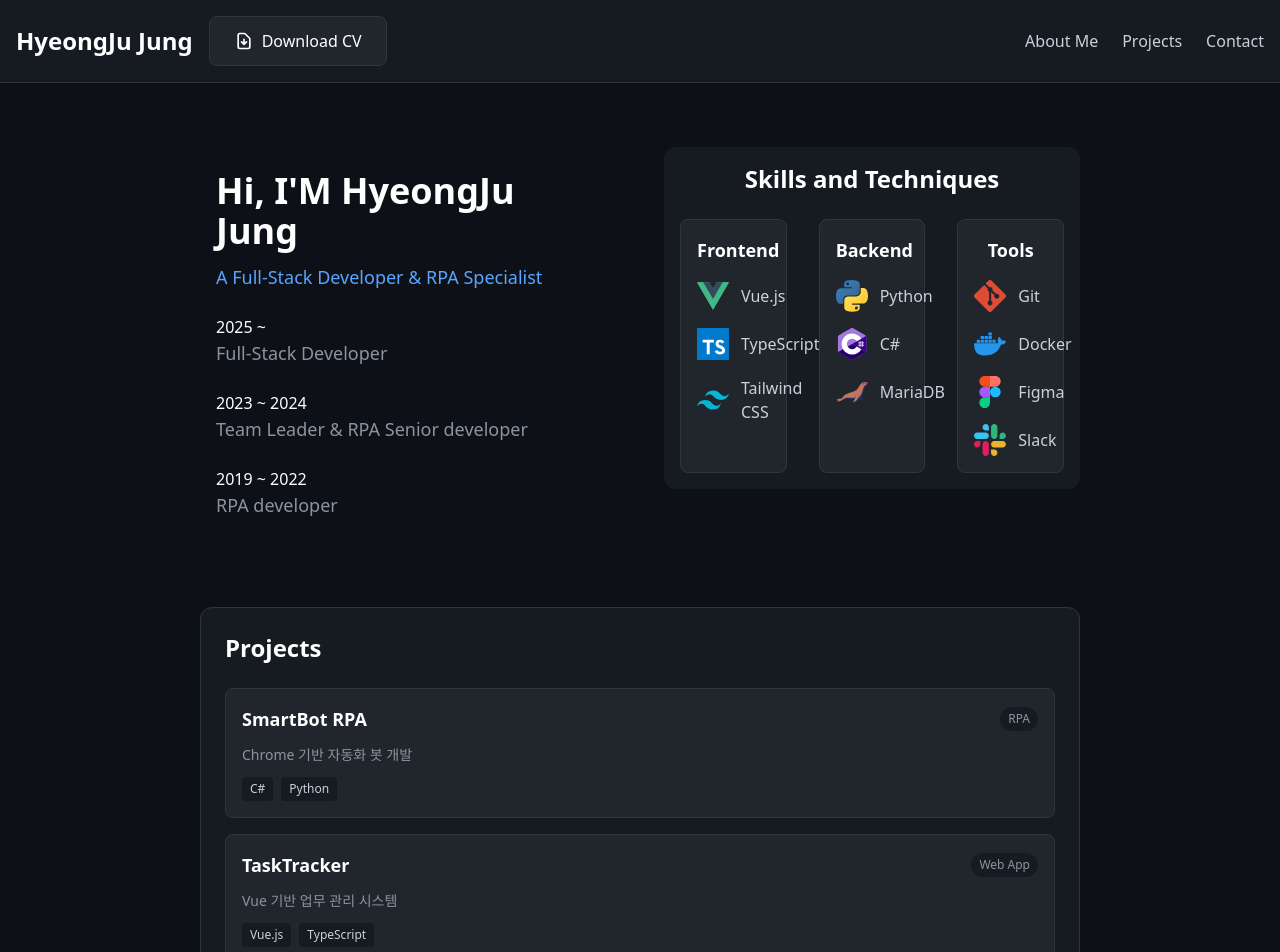
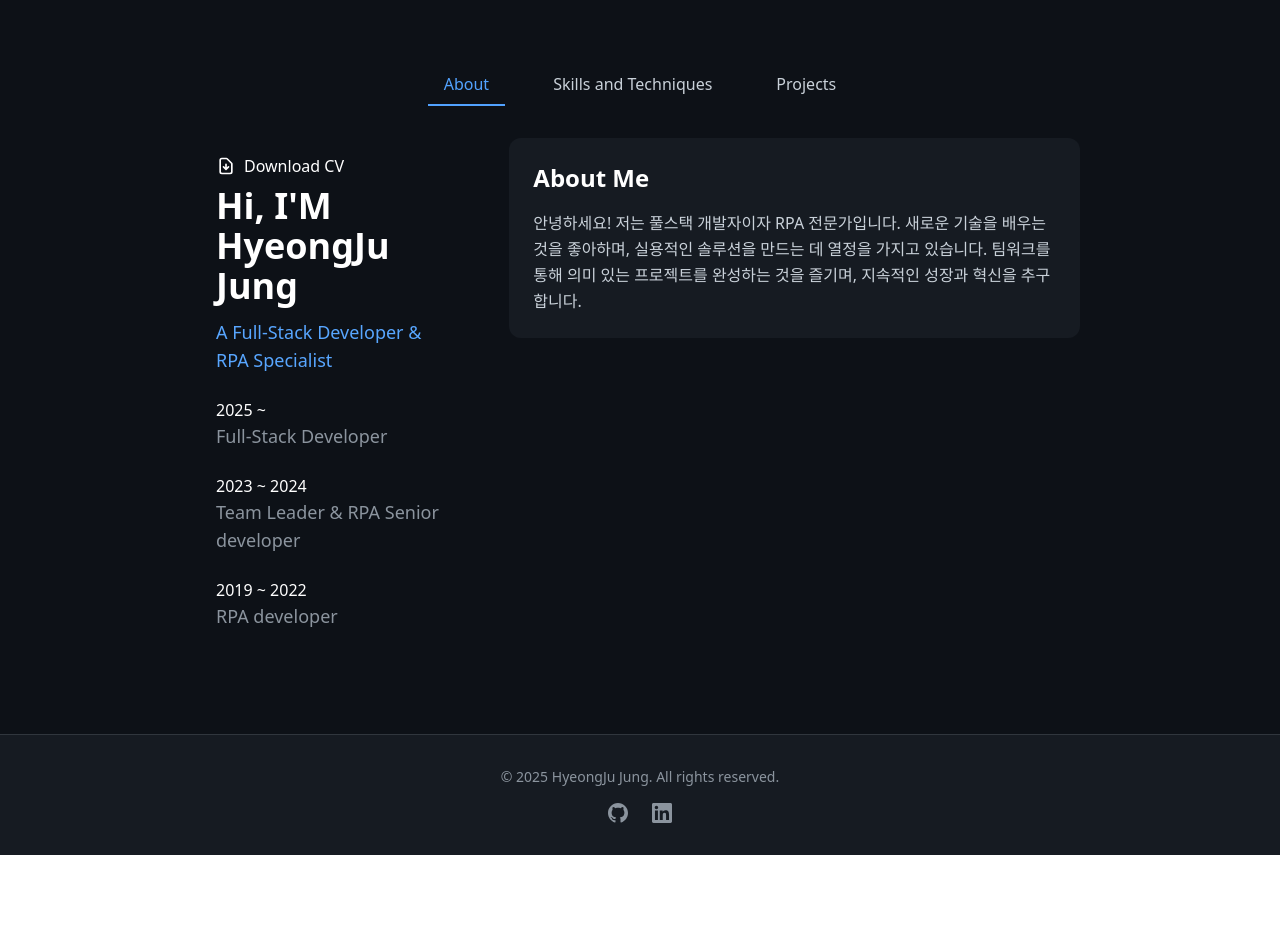
Before and after one commit to Noeul-J/portfolio, a Vue app in the folder frontend/: page /home in a window 1280 px wide. Shown: the top 952 px of the page. After the commit the page ends 855 px from the top, so only its background shows below. Built offline with nearby package versions, Linux system fonts and the light colour scheme.

Commit message:
menu 표시 개선

```diff
--- a/frontend/src/components/Header.vue
+++ b/frontend/src/components/Header.vue
@@ -1,7 +1,7 @@
 <template>
   <header class="p-4 flex justify-between items-center bg-[#161b22] border-b border-[#30363d]">
     <div class="flex items-center gap-4">
-      <h1 class="text-2xl font-bold text-white">HyeongJu Jung</h1>
+      <h1 class="text-2xl font-bold text-white"></h1>
       <button class="bg-[#21262d] hover:bg-[#30363d] text-white px-6 py-3 rounded-lg border border-[#30363d] transition-colors flex items-center gap-2">
         <svg class="w-5 h-5" fill="none" stroke="currentColor" viewBox="0 0 24 24">
           <path stroke-linecap="round" stroke-linejoin="round" stroke-width="2" d="M12 10v6m0 0l-3-3m3 3l3-3m2 8H7a2 2 0 01-2-2V5a2 2 0 012-2h5.586a1 1 0 01.707.293l5.414 5.414a1 1 0 01.293.707V19a2 2 0 01-2 2z"></path>
--- a/frontend/src/components/Introduce.vue
+++ b/frontend/src/components/Introduce.vue
@@ -13,6 +13,12 @@ const particlesOptions = {
 
 <template>
   <section class="border-[#30363d] p-4 max-w-4xl mx-auto relative">
+    <button class="transition-colors flex items-center gap-2">
+      <svg class="w-5 h-5" fill="none" stroke="currentColor" viewBox="0 0 24 24">
+        <path stroke-linecap="round" stroke-linejoin="round" stroke-width="2" d="M12 10v6m0 0l-3-3m3 3l3-3m2 8H7a2 2 0 01-2-2V5a2 2 0 012-2h5.586a1 1 0 01.707.293l5.414 5.414a1 1 0 01.293.707V19a2 2 0 01-2 2z"></path>
+      </svg>
+      Download CV
+    </button>
     <div class="text-left pt-2">
       <h1 class="text-3xl lg:text-4xl font-bold text-white mb-3">
         Hi, I'M HyeongJu Jung
--- a/frontend/src/components/ProjectSummary.vue
+++ b/frontend/src/components/ProjectSummary.vue
@@ -1,29 +1,68 @@
+<script setup lang="ts">
+interface Project {
+  title: string;
+  category: string;
+  description: string;
+  technologies: string[];
+}
+
+const contents: Project[] = [
+  {
+    title: "RPA Bot",
+    category: "Microsoft App",
+    description: "C#기반의 RPA 봇 기능 개발",
+    technologies: ["C#", "Javascript", "NativeMessage"]
+  },
+  {
+    title: "Worktro UI 개선",
+    category: "UI/UX 개선",
+    description: "Vue2 -> Vue3 마이그레이션",
+    technologies: ["Vue.js", "typescript", "Java"]
+  },
+  {
+    title: "TaskTracker",
+    category: "Web App",
+    description: "Vue 기반 업무 관리 시스템",
+    technologies: ["Vue.js", "TypeScript", "Node.js"]
+  },
+  {
+    title: "Data Analytics Dashboard",
+    category: "Data Visualization",
+    description: "실시간 데이터 분석 대시보드",
+    technologies: ["React", "D3.js", "Python"]
+  },
+  {
+    title: "Mobile Banking App",
+    category: "Mobile App",
+    description: "안전한 모바일 뱅킹 서비스",
+    technologies: ["React Native", "Firebase", "TypeScript"]
+  }
+]
+</script>
+
 <template>
   <section class="bg-[#161b22] rounded-xl border border-[#30363d] p-6">
     <h2 class="text-2xl font-bold text-white mb-6">Projects</h2>
 
     <div class="space-y-4">
-      <div class="bg-[#21262d] p-4 rounded-lg border border-[#30363d] hover:border-[#58a6ff] transition-colors">
+      <div
+        v-for="content in contents"
+        :key="content.title"
+        class="bg-[#21262d] p-4 rounded-lg border border-[#30363d] hover:border-[#58a6ff] transition-colors"
+      >
         <div class="flex items-center justify-between mb-3">
-          <h3 class="text-lg font-semibold text-white">SmartBot RPA</h3>
-          <span class="bg-[#161b22] text-[#8b949e] px-2 py-1 rounded-full text-xs">RPA</span>
+          <h3 class="text-lg font-semibold text-white">{{ content.title }}</h3>
+          <span class="bg-[#161b22] text-[#8b949e] px-2 py-1 rounded-full text-xs">{{ content.category }}</span>
         </div>
-        <p class="text-[#8b949e] text-sm mb-3">Chrome 기반 자동화 봇 개발</p>
-        <div class="flex gap-2">
-          <span class="bg-[#161b22] text-[#c9d1d9] px-2 py-1 rounded text-xs">C#</span>
-          <span class="bg-[#161b22] text-[#c9d1d9] px-2 py-1 rounded text-xs">Python</span>
-        </div>
-      </div>
-
-      <div class="bg-[#21262d] p-4 rounded-lg border border-[#30363d] hover:border-[#58a6ff] transition-colors">
-        <div class="flex items-center justify-between mb-3">
-          <h3 class="text-lg font-semibold text-white">TaskTracker</h3>
-          <span class="bg-[#161b22] text-[#8b949e] px-2 py-1 rounded-full text-xs">Web App</span>
-        </div>
-        <p class="text-[#8b949e] text-sm mb-3">Vue 기반 업무 관리 시스템</p>
-        <div class="flex gap-2">
-          <span class="bg-[#161b22] text-[#c9d1d9] px-2 py-1 rounded text-xs">Vue.js</span>
-          <span class="bg-[#161b22] text-[#c9d1d9] px-2 py-1 rounded text-xs">TypeScript</span>
+        <p class="text-[#8b949e] text-sm mb-3">{{ content.description }}</p>
+        <div class="flex gap-2 flex-wrap">
+          <span
+            v-for="tech in content.technologies"
+            :key="tech"
+            class="bg-[#161b22] text-[#c9d1d9] px-2 py-1 rounded text-xs"
+          >
+            {{ tech }}
+          </span>
         </div>
       </div>
     </div>
--- a/frontend/src/views/HomeView.vue
+++ b/frontend/src/views/HomeView.vue
@@ -4,29 +4,81 @@ import SkillSet from '../components/SkillSet.vue'
 import ProjectSummary from '../components/ProjectSummary.vue'
 import Introduce from '../components/Introduce.vue'
 import Footer from '../components/Footer.vue'
+import { ref } from 'vue'
 
+const activeMenu = ref('About')
+
+const showComponent = (menu: string) => {
+  activeMenu.value = menu
+}
 </script>
 
 <template>
   <div class="min-h-screen flex flex-col">
-    <Header />
-
     <div class="flex items-center justify-center">
       <div class="w-full max-w-8xl mx-auto px-50 py-16">
-        <div class="grid grid-cols-1 lg:grid-cols-2 gap-12">
-          <!-- Left Column: SkillSet -->
-          <div>
+        <!-- Navigation Menu -->
+        <div class="flex justify-center mb-8">
+          <ul class="flex space-x-8">
+            <li>
+              <button
+                @click="showComponent('About')"
+                :class="activeMenu === 'About' ? 'text-blue-400 border-b-2 border-blue-400' : 'text-[#c9d1d9] hover:text-blue-400'"
+                class="px-4 py-2 transition-colors duration-300"
+              >
+                About
+              </button>
+            </li>
+            <li>
+              <button
+                @click="showComponent('Skill')"
+                :class="activeMenu === 'Skill' ? 'text-blue-400 border-b-2 border-blue-400' : 'text-[#c9d1d9] hover:text-blue-400'"
+                class="px-4 py-2 transition-colors duration-300"
+              >
+                Skills and Techniques
+              </button>
+            </li>
+            <li>
+              <button
+                @click="showComponent('Project')"
+                :class="activeMenu === 'Project' ? 'text-blue-400 border-b-2 border-blue-400' : 'text-[#c9d1d9] hover:text-blue-400'"
+                class="px-4 py-2 transition-colors duration-300"
+              >
+                Projects
+              </button>
+            </li>
+          </ul>
+        </div>
+
+        <!-- Content Area -->
+        <div class="grid grid-cols-1 lg:grid-cols-3 gap-12">
+          <!-- Left Column: Introduce -->
+          <div class="lg:col-span-1">
             <Introduce />
           </div>
-          <div class="lg:col-span-1">
-            <SkillSet />
-          </div>
 
-          <!-- Right Column: ProjectSummary -->
+          <!-- Right Column: Dynamic Content -->
           <div class="lg:col-span-2">
-            <ProjectSummary />
+            <div v-if="activeMenu === 'About'" class="bg-[#161b22] rounded-xl border-[#30363d] p-6">
+              <h2 class="text-2xl font-bold text-white mb-4">About Me</h2>
+              <p class="text-[#c9d1d9] leading-relaxed">
+                안녕하세요! 저는 풀스택 개발자이자 RPA 전문가입니다.
+                새로운 기술을 배우는 것을 좋아하며, 실용적인 솔루션을 만드는 데 열정을 가지고 있습니다.
+                팀워크를 통해 의미 있는 프로젝트를 완성하는 것을 즐기며,
+                지속적인 성장과 혁신을 추구합니다.
+              </p>
+            </div>
+
+            <div v-else-if="activeMenu === 'Skill'">
+              <SkillSet />
+            </div>
+
+            <div v-else-if="activeMenu === 'Project'">
+              <ProjectSummary />
+            </div>
           </div>
         </div>
+
       </div>
     </div>
 
```
